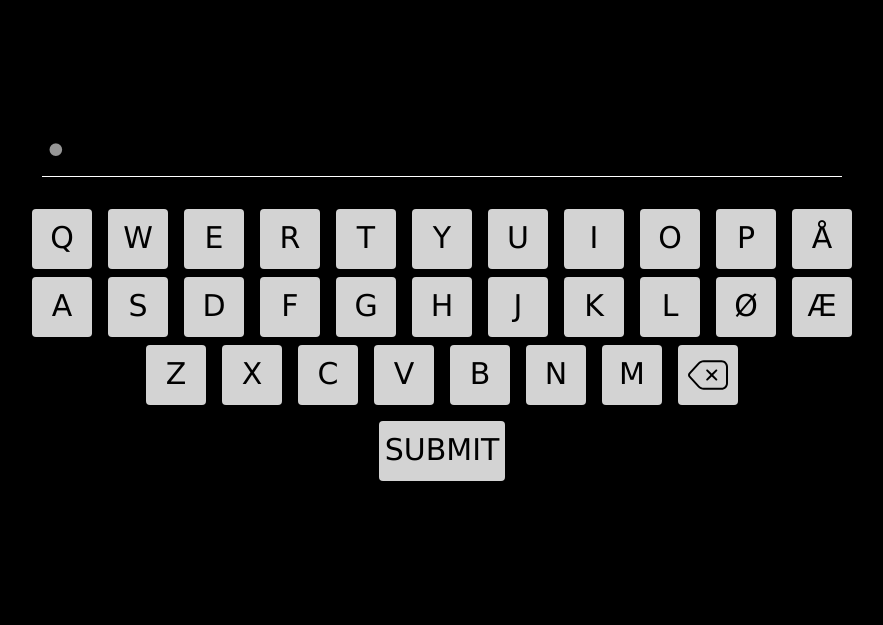
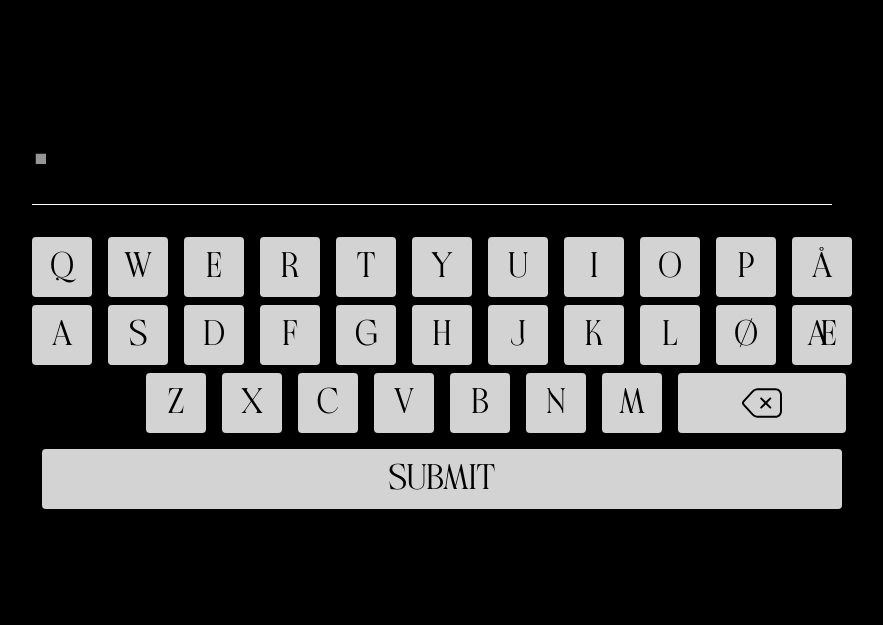
Before and after one commit to pnodseth/future-is-queer, a website built with Vite: page input/index.html in a window 1280 px wide. Shown: the part 175-800 px from the top of the page, without its empty margins (198-1081 px from the left). Built offline with nearby package versions, Linux system fonts and the light colour scheme; some packages are replaced by stand-ins of ours.

Commit message:
Fix lots of things

```diff
--- a/assets/css/input.css
+++ b/assets/css/input.css
@@ -9,11 +9,11 @@
     -moz-osx-font-smoothing: grayscale;
     -webkit-text-size-adjust: 100%;
     background-color: var(--background);
-    --current-font: Aveneur;
     --font-size: 120px;
     --font-top-adjust: 0;
     --background: #000;
     --txt-color: #FFF;
+    --current-font: "Baunk"
 }
 
 body {
@@ -34,11 +34,34 @@ main {
     font-size: 1.5rem;
     position: relative;
     margin-bottom: 0.5rem;
+    font-family: var(--current-font);
+    min-height: 120px;
 }
 
 #point {
     opacity: 1;
     animation: pulse 800ms infinite;
+}
+
+#heading {
+    font-family: var(--current-font);
+    font-size: 40px;
+}
+
+.thank-you {
+    text-align: center;
+    font-size: 24px;
+    font-family: var(--current-font);
+    font-weight: 400;
+}
+
+#thank-you-message {
+    font-family: var(--current-font);
+    display: none;
+}
+
+.thank-you h1, h2 {
+    margin: 0;
 }
 
 @keyframes pulse {
@@ -60,6 +83,7 @@ main {
     display: flex;
     place-items: center;
     flex-direction: column;
+    font-family: Verdana;
 }
 
 .row {
@@ -71,7 +95,7 @@ main {
 }
 
 button {
-    font-family: Verdana;
+    font-family: Chemre;
     font-size: 30px;
     outline: none;
     border: none;
@@ -84,16 +108,78 @@ button {
     background-color: lightgray;
 }
 
-#button-del {
+.button-del {
     width: 280%;
 }
 
 
 .submit-container {
     margin-top: 8px;
+    display: flex;
+    place-content: center;
 }
 
-.submit {
-    width: 700px;
+#submit {
+    width: 800px;
 
 }
+
+@font-face {
+    font-family: Aveneur;
+    src: url("../fonts/Aveneur.otf") format("opentype");
+}
+
+@font-face {
+    font-family: Baunk;
+    src: url("../fonts/Baunk.otf") format("opentype");
+}
+
+@font-face {
+    font-family: BROKAT_BY_BOAFFF;
+    src: url("../fonts/BROKAT_BY_BOAFFF.ttf") format("opentype");
+}
+
+@font-face {
+    font-family: Chemre;
+    src: url("../fonts/Chemre.otf") format("opentype");
+}
+
+@font-face {
+    font-family: FT88-Italic;
+    src: url("../fonts/FT88-Italic.otf") format("opentype");
+}
+
+@font-face {
+    font-family: Greca;
+    src: url("../fonts/Greca.otf") format("opentype");
+}
+
+@font-face {
+    font-family: KOUVA GLORIN;
+    src: url("../fonts/KOUVA GLORIN.otf") format("opentype");
+}
+
+@font-face {
+    font-family: Ladi-Weak;
+    src: url("../fonts/Ladi-Weak.otf") format("opentype");
+}
+
+@font-face {
+    font-family: Personify;
+    src: url("../fonts/Personify.otf") format("opentype");
+}
+
+@font-face {
+    font-family: Pilowlava-Regular;
+    src: url("../fonts/Pilowlava-Regular.otf") format("opentype");
+}
+
+@font-face {
+    font-family: Tumb-Regular;
+    src: url("../fonts/Tumb-Regular.otf") format("opentype");
+}
+
+@font-face {
+    font-family: Zighead;
+    src: url("../fonts/Zighead.otf") format("opentype");
+}
--- a/assets/css/style.css
+++ b/assets/css/style.css
@@ -44,6 +44,11 @@ p {
 
 .future-is {
   margin-bottom: 60px;
+  font-family: serif;
+}
+
+button {
+  font-family: serif;
 }
 
 .change-word {
--- a/input.js
+++ b/input.js
@@ -1,20 +1,44 @@
 import './assets/css/normalize.css'
 import './assets/css/input.css'
 import {submitWord} from "./public/firebase.js";
+import {fontsArr} from "./fonts.js";
 
+const r = document.querySelector(':root');
 
 let word = "";
 const wordEl = document.querySelector("#word");
 const buttons = document.querySelectorAll("button")
 
 
+const showSplashScreen = (word) => {
+    const inputScreenEl = document.querySelector(".input-screen")
+    const messageEl = document.querySelector("#thank-you-message")
+
+    messageEl.innerHTML = word
+    inputScreenEl.style.display = "none";
+    messageEl.style.display = "flex";
+
+    setTimeout(() => {
+        inputScreenEl.style.display = "block";
+        messageEl.style.display = "none";
+    }, 8000)
+
+    // set a new input font
+    const randomElement = fontsArr[Math.floor(Math.random() * fontsArr.length)];
+    r.style.setProperty('--current-font', randomElement.font);
+
+
+
+}
+
+
 buttons.forEach(btn => {
     btn.addEventListener("click", async (e) => {
         if (btn?.id === "submit" && word.length > 0) {
+            showSplashScreen(word)
             await submitWord(word)
             word = "";
             wordEl.innerHTML = word
-
             return
         }
         if (e.target.classList.contains("button-del") && word.length === 0) {
--- a/input/index.html
+++ b/input/index.html
@@ -3,12 +3,17 @@
 <head>
     <meta charset="UTF-8"/>
     <link rel="icon" type="image/svg+xml" href="/vite.svg"/>
-    <meta name="viewport" content="width=device-width, initial-scale=1.0"/>
+    <meta name="viewport" content="width=device-width, initial-scale=1.0 user-scalable=no"/>
+    <link rel="manifest" href="/manifest.json">
     <title>The Future is Queer</title>
 </head>
 <body>
 <div id="app">
-    <main>
+    <main id="main-container">
+        <h2 id="heading">The future is</h2>
+        <h1 id="thank-you-message"></h1>
+        <div class="input-screen">
+
             <input type="text" hidden id="input-hidden">
             <p id="word"><span id="point">.</span></p>
             <div class="keyboard">
@@ -47,27 +52,19 @@
                     <button>N</button>
                     <button>M</button>
                     <button class="button-del">
-                    <svg class="button-del" version="1.1" id="Capa_1" xmlns="http://www.w3.org/2000/svg"
-                         xmlns:xlink="http://www.w3.org/1999/xlink" x="0px" y="0px"
-                         viewBox="0 0 489.425 489.425"
-                         width="40"
-                         xml:space="preserve">
-	<g>
-		<path fill="#000" d="M122.825,394.663c17.8,19.4,43.2,30.6,69.5,30.6h216.9c44.2,0,80.2-36,80.2-80.2v-200.7c0-44.2-36-80.2-80.2-80.2h-216.9
-			c-26.4,0-51.7,11.1-69.5,30.6l-111.8,121.7c-14.7,16.1-14.7,40.3,0,56.4L122.825,394.663z M29.125,233.063l111.8-121.8
-			c13.2-14.4,32-22.6,51.5-22.6h216.9c30.7,0,55.7,25,55.7,55.7v200.6c0,30.7-25,55.7-55.7,55.7h-217c-19.5,0-38.3-8.2-51.5-22.6
-			l-111.7-121.8C23.025,249.663,23.025,239.663,29.125,233.063z"/>
-        <path fill="#000" d="M225.425,309.763c2.4,2.4,5.5,3.6,8.7,3.6s6.3-1.2,8.7-3.6l47.8-47.8l47.8,47.8c2.4,2.4,5.5,3.6,8.7,3.6s6.3-1.2,8.7-3.6
-			c4.8-4.8,4.8-12.5,0-17.3l-47.9-47.8l47.8-47.8c4.8-4.8,4.8-12.5,0-17.3s-12.5-4.8-17.3,0l-47.8,47.8l-47.8-47.8
-			c-4.8-4.8-12.5-4.8-17.3,0s-4.8,12.5,0,17.3l47.8,47.8l-47.8,47.8C220.725,297.263,220.725,304.962,225.425,309.763z"/>
-	</g>
+                        <svg xmlns="http://www.w3.org/2000/svg" xml:space="preserve" width="40" height="40" class="button-del"
+                             viewBox="0 0 489.425 489.425">
+  <path d="M122.825 394.663c17.8 19.4 43.2 30.6 69.5 30.6h216.9c44.2 0 80.2-36 80.2-80.2v-200.7c0-44.2-36-80.2-80.2-80.2h-216.9c-26.4 0-51.7 11.1-69.5 30.6l-111.8 121.7c-14.7 16.1-14.7 40.3 0 56.4l111.8 121.8zm-93.7-161.6 111.8-121.8c13.2-14.4 32-22.6 51.5-22.6h216.9c30.7 0 55.7 25 55.7 55.7v200.6c0 30.7-25 55.7-55.7 55.7h-217c-19.5 0-38.3-8.2-51.5-22.6l-111.7-121.8c-6.1-6.6-6.1-16.6 0-23.2z"/>
+                            <path d="M225.425 309.763c2.4 2.4 5.5 3.6 8.7 3.6s6.3-1.2 8.7-3.6l47.8-47.8 47.8 47.8c2.4 2.4 5.5 3.6 8.7 3.6s6.3-1.2 8.7-3.6c4.8-4.8 4.8-12.5 0-17.3l-47.9-47.8 47.8-47.8c4.8-4.8 4.8-12.5 0-17.3s-12.5-4.8-17.3 0l-47.8 47.8-47.8-47.8c-4.8-4.8-12.5-4.8-17.3 0s-4.8 12.5 0 17.3l47.8 47.8-47.8 47.8c-4.8 4.8-4.8 12.499-.1 17.3z"/>
 </svg>
+
                     </button>
                 </div>
             </div>
             <div class="submit-container">
                 <button id="submit">SUBMIT</button>
             </div>
+        </div>
     </main>
 </div>
 </body>
--- a/package.json
+++ b/package.json
@@ -4,7 +4,7 @@
   "version": "0.0.0",
   "type": "module",
   "scripts": {
-    "dev": "vite",
+    "dev": "vite --host",
     "build": "vite build",
     "preview": "vite preview"
   },
```
Also changed, not shown: main.js (+23 -44 lines), public/manifest.json (added). Lines whose indentation alone changed are shown as unchanged.
